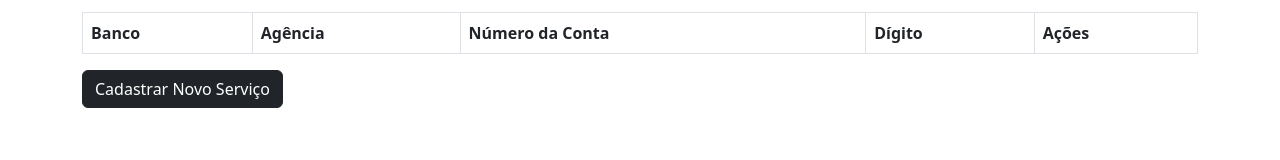
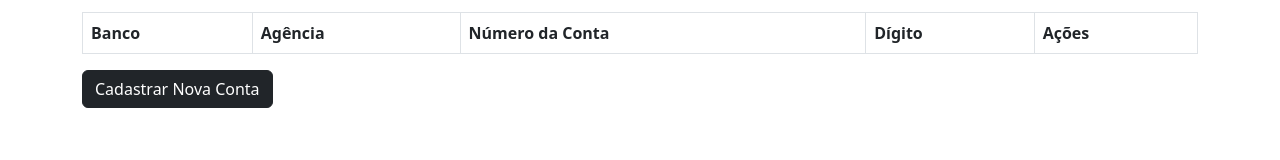
Before and after one commit to KamisatoF/face2face-frontend, a React (Create React App) app: page /contabancaria in a window 1280 px wide. Shown: the part 132-292 px from the top of the page. Built offline with nearby package versions, Linux system fonts and the light colour scheme; no server answers; sample sign-in values are in the browser's storage.

Commit message:
Ajuste desc botões

```diff
--- a/src/pages/ContaBancaria.js
+++ b/src/pages/ContaBancaria.js
@@ -144,7 +144,7 @@ function ContaBancaria() {
                         </tbody>
                     </Table>{' '}
 
-                    <Button variant="dark" onClick={() => handleNew()}>Cadastrar Novo Serviço</Button>{''}
+                    <Button variant="dark" onClick={() => handleNew()}>Cadastrar Nova Conta</Button>{''}
 
                     <Alert variant='success' show={showSuccess} onClose={() => setShowSuccess(false)} dismissible>
                         {alert}
--- a/src/pages/Equipamento.js
+++ b/src/pages/Equipamento.js
@@ -117,7 +117,7 @@ function Equipamento() {
                         </tbody>
                     </Table>{' '}
 
-                    <Button variant="dark" onClick={() => handleNew()}>Cadastrar Novo Serviço</Button>{''}
+                    <Button variant="dark" onClick={() => handleNew()}>Cadastrar Novo Equipamento</Button>{''}
 
                     <Alert variant='success' show={showSuccess} onClose={() => setShowSuccess(false)} dismissible>
                         {alert}
```
